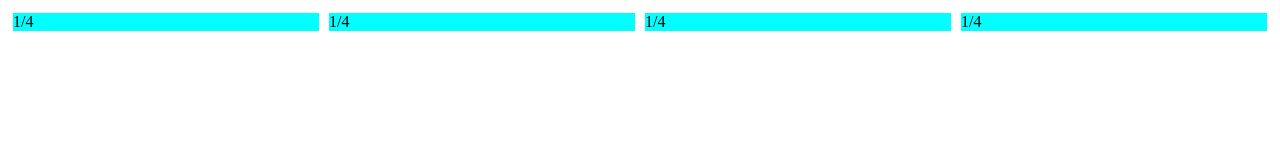
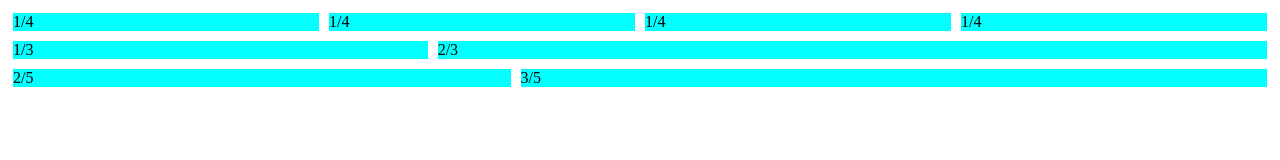
Before and after one commit to Kenny2397/columnas_flexibles, a plain HTML site: page index.html in a window 1280 px wide. Drawn offline with Linux system fonts and the light colour scheme.

Commit message:
flex_ibles

```diff
--- a/index.html
+++ b/index.html
@@ -15,5 +15,17 @@
         <div class="col">1/4</div>
     </div>
 
+    <div class="row2">
+        <div class="col2-1">1/3</div>
+        <div class="col2-2">2/3</div>
+
+    </div>
+
+    <div class="row3">
+        <div class="col3-1">2/5</div>
+        <div class="col3-2">3/5</div>
+
+    </div>
+
 </body>
 </html>
--- a/style.css
+++ b/style.css
@@ -6,3 +6,29 @@
     background-color: aqua;
     margin: 5px;
 }
+.row2{
+    display:flex;
+}
+.col2-1{
+    flex:1;
+    background-color: aqua;
+    margin: 5px;
+}
+.col2-2{
+    flex:2;
+    background-color: aqua;
+    margin: 5px;
+}
+.row3{
+    display:flex;
+}
+.col3-1{
+    flex:2;
+    background-color: aqua;
+    margin: 5px;
+}
+.col3-2{
+    flex:3;
+    background-color: aqua;
+    margin: 5px;
+}
```
